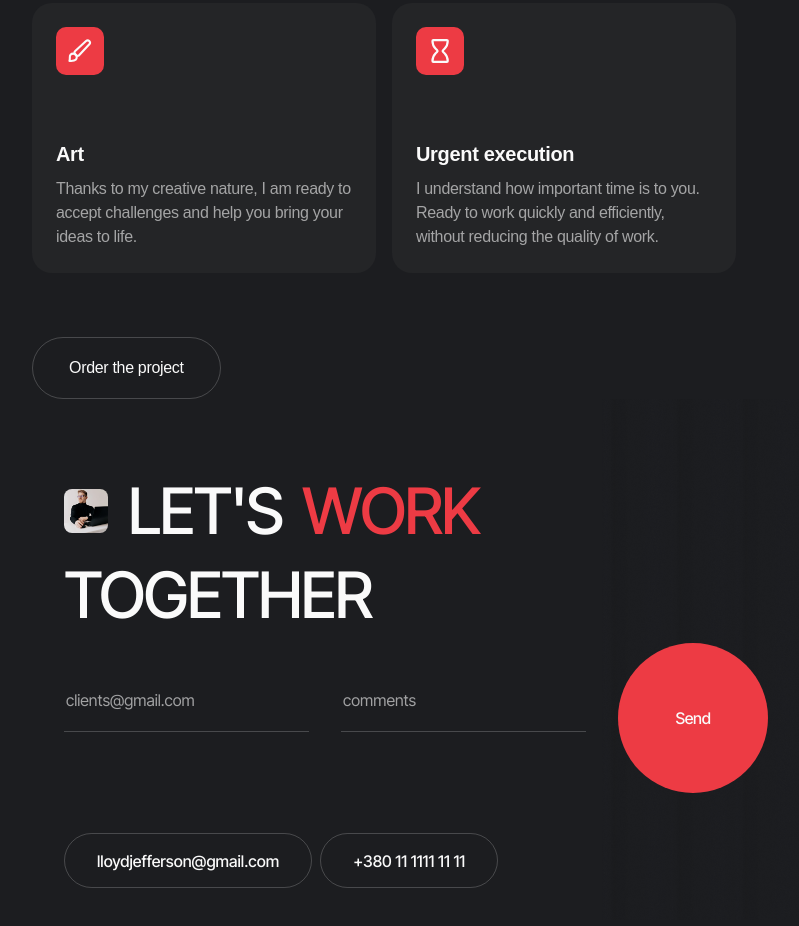
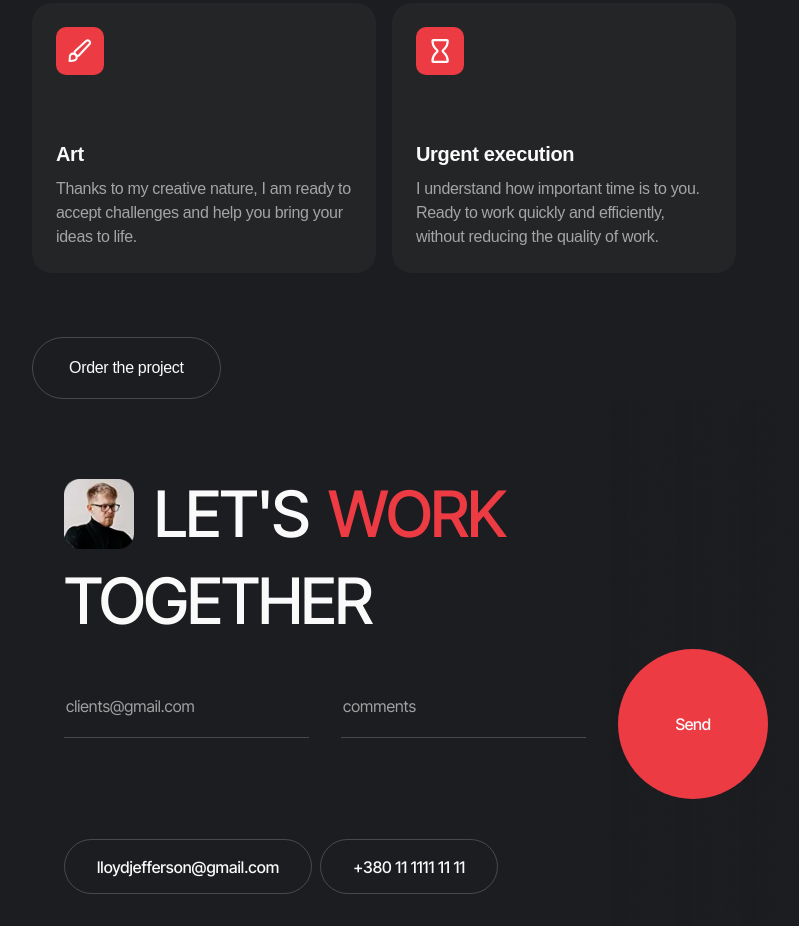
Before and after one commit to YuliiaSheremeta/team-portfolio-project, a website built with Vite: page src/index.html in a window 1280 px wide. Shown: the part 423-1349 px from the top of the page, without its empty margins (224-1023 px from the left). Built offline with nearby package versions, Linux system fonts and the light colour scheme.

Commit message:
modify-icon-path

```diff
--- a/src/css/workrtogether.css
+++ b/src/css/workrtogether.css
@@ -40,6 +40,9 @@
     }
 }
 
+html{
+    scroll-behavior: smooth;
+}
 /* ================================ /Container ================================ */
 
 /* ================================ Title styles ================================ */
@@ -88,17 +91,26 @@
     width: 44px;
     height: 44px;
 
-    border-radius: 8px;
-
-    background-image: url('../img/aboutme/aboutmedeck@2x.webp');
+    background-image: url('../img/header/fotoheader.webp');
     background-size: cover;
     background-repeat: no-repeat;
     background-position: center;
 }
 
+@media screen and (min-resolution:192dpi){
+    .footer-title::before{
+        background-image: url('../img/header/fotoheader@2x.webp');
+    }
+}
+
 @media screen and (min-width: 768px) {
     .footer-title {
         gap: 20px;
+    }
+
+    .footer-title::before{
+        width: 70px;
+        height: 70px;
     }
 }
 
--- a/src/partials/worktogether.html
+++ b/src/partials/worktogether.html
@@ -8,7 +8,7 @@
             together
         </h2>
 
-        <form class="footer-form">
+        <form class="footer-form" id="project-order">
             <div>
                 <input type="email" class="footer-input email-input" maxlength="32" id="user-email" name="user-email"
                     placeholder="clients@gmail.com" pattern="^\w+(\.\w+)?@[a-zA-Z_]+?\.[a-zA-Z]{2,3}$" required
```
